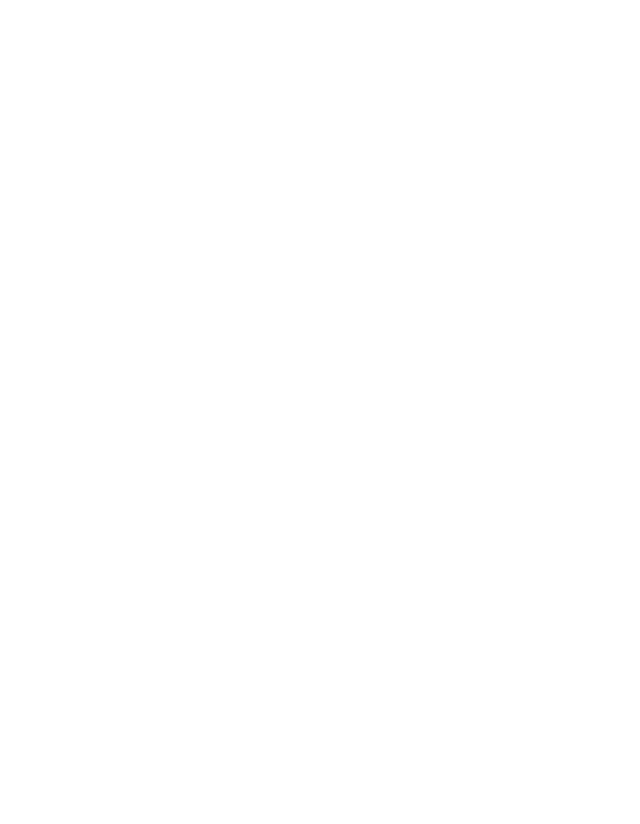
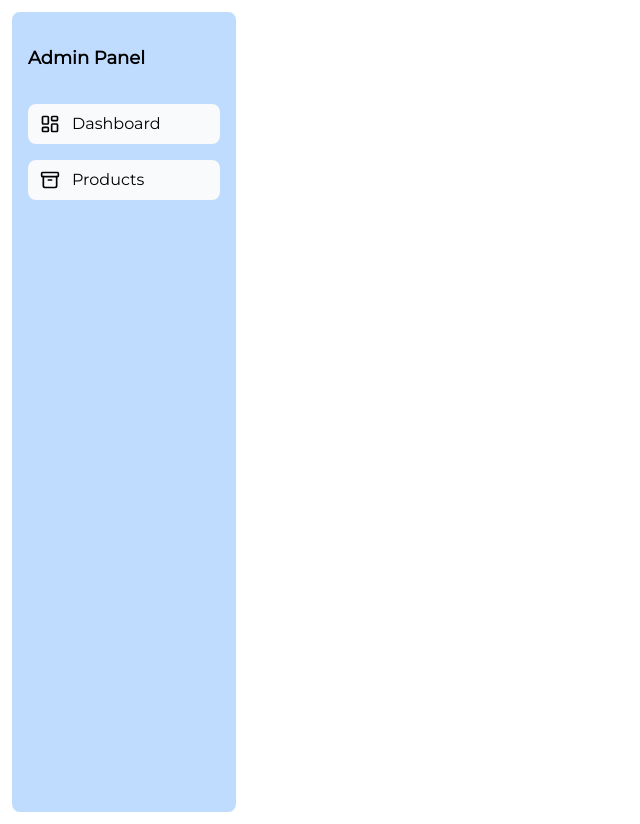
Before and after one commit to tianreformis/ecommerce-nextjs-staging, a Next.js app: page /admin in a window 1280 px wide. Shown: the whole page, without its empty margins (0-640 px from the left). Before the commit the page ends 800 px from the top, so only its background shows below. Built offline with nearby package versions, Linux system fonts and the light colour scheme.

Commit message:
adding icons

```diff
--- a/package.json
+++ b/package.json
@@ -20,6 +20,8 @@
     "firebase": "^10.7.0",
     "headlessui": "^0.0.0",
     "heroicons": "^2.1.5",
+    "lucide": "^0.453.0",
+    "lucide-react": "^0.453.0",
     "mock-aws-s3": "^4.0.2",
     "net": "^1.0.2",
     "next": "14.2.13",
--- a/src/components/layouts/AdminLayout/index.tsx
+++ b/src/components/layouts/AdminLayout/index.tsx
@@ -1,13 +1,28 @@
 import Sidebar from "@/components/ui/sidebar";
+import { LayoutDashboard,Archive } from 'lucide-react';
 
+
+
+const listSidebarItems = [
+    {
+        title: 'Dashboard',
+        url: '/admin',
+        icon:<LayoutDashboard size={20}/>,
+    },
+    {
+        title: 'Products',
+        url: '/admin/products',
+        icon:<Archive size={20}/>
+    },
+]
 type PropsTypes = {
     children: React.ReactNode,
 }
 const AdminLayout = (props: PropsTypes) => {
     const { children, } = props;
     return (
-        <div>
-            <Sidebar />
+        <div className="">
+            <Sidebar lists={listSidebarItems} />
             {children}
         </div>
     )
--- a/src/components/ui/sidebar/index.tsx
+++ b/src/components/ui/sidebar/index.tsx
@@ -1,7 +1,25 @@
-const Sidebar = () => {
+import Link from "next/link"
+
+type Propstypes={
+    lists: Array<{
+        title: string,
+        url: string,
+        icon: React.ReactNode
+    }>
+}
+const Sidebar = (props:Propstypes) => {
+    const { lists } = props;
     return (
-        <div className="w-20 bg-blue-200 h-screen text-black">
-            sidebar
+        <div className="w-56 bg-blue-200 h-screen px-4 py-4 rounded-lg m-3 flex flex-col gap-4">
+            <h1 className="font-bold text-lg my-4">Admin Panel</h1>
+            {lists.map(item => (
+                <div key={item.title} className="flex flex-row gap-3 justify-start items-center bg-slate-50 py-2 rounded-lg">
+                    <div>
+
+                    </div>
+                    {item.icon}<Link href={`${item.url}`}> {item.title}</Link>
+                </div>
+            ))}
         </div>
     )
 }
--- a/src/pages/admin/index.tsx
+++ b/src/pages/admin/index.tsx
@@ -2,13 +2,16 @@ import AdminLayout from "@/components/layouts/AdminLayout";
 
 
 const AdminDashboard = () => {
-  <div>
+  return (
     <AdminLayout>
-        <div>
+      <div>
 
-        </div>
+      </div>
     </AdminLayout>
-  </div>
+  )
+
+
+
 }
 
 export default AdminDashboard;
```
Also changed, not shown: 1 other file (tests, documents, lock files or other folders).
